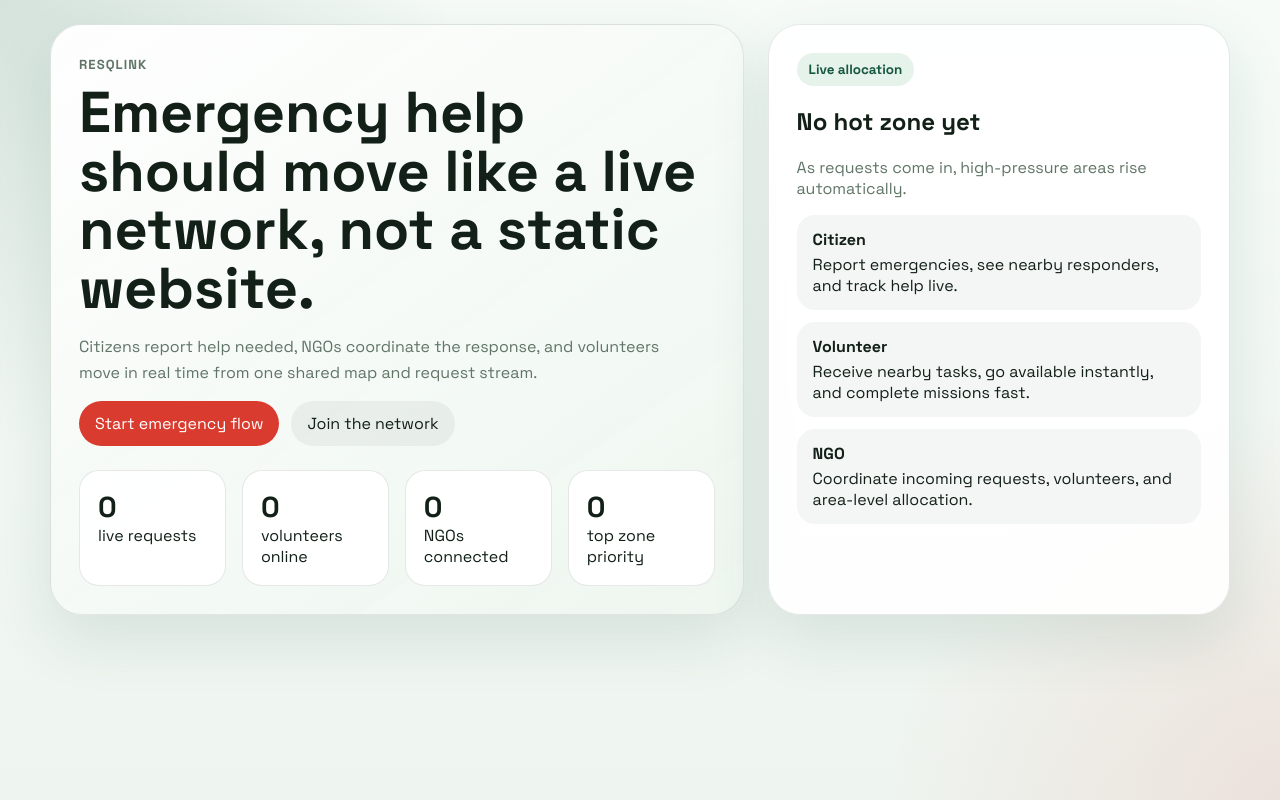
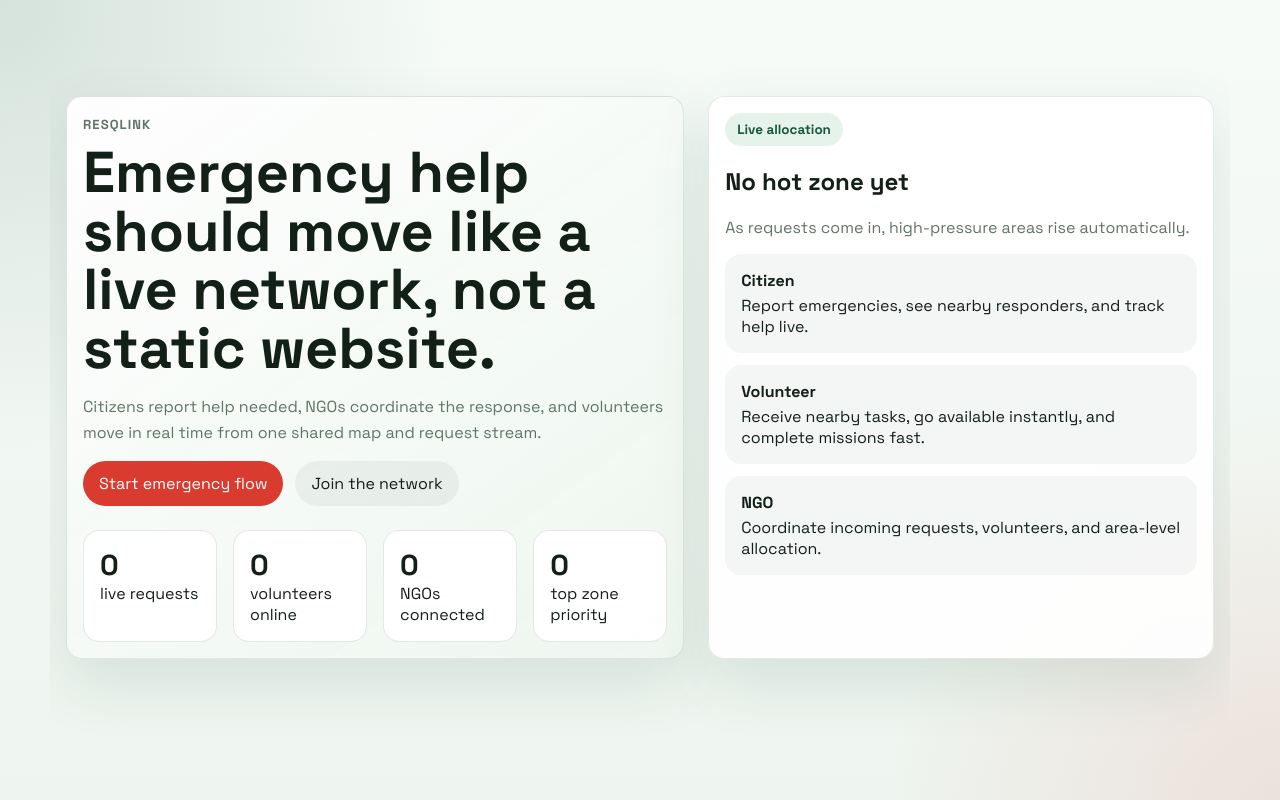
Before and after one commit to rohanbanakar26/resQlink, a React (Vite) app: page / in a window 1280 px wide. Built offline with nearby package versions, Linux system fonts and the light colour scheme; no server answers; the database is empty.

Commit message:
Fix app shell layout and map overlap

```diff
--- a/src/App.jsx
+++ b/src/App.jsx
@@ -1,6 +1,7 @@
 import { lazy, Suspense, useMemo, useState } from "react";
 import { Navigate, Route, Routes, useLocation, useNavigate } from "react-router-dom";
 import AppHeader from "./components/AppHeader";
+import AppLayout from "./components/AppLayout";
 import BottomNav from "./components/BottomNav";
 import EmergencyFAB from "./components/EmergencyFAB";
 import EmergencyForm from "./components/EmergencyForm";
@@ -55,11 +56,7 @@ function App() {
   const showShell = location.pathname !== "/";
   const showStickyCta = currentUser && location.pathname !== "/auth";
 
-  return (
-    <div className="app-shell">
-      {showShell ? <AppHeader /> : null}
-
-      <main className="page-shell">
+  const routes = (
     <Suspense fallback={<section className="page-skeleton">Loading ResQLink...</section>}>
       <Routes>
         <Route path="/" element={<LandingPage />} />
@@ -116,14 +113,17 @@ function App() {
         <Route path="*" element={<Navigate replace to={currentUser ? "/emergency" : "/"} />} />
       </Routes>
     </Suspense>
-      </main>
+  );
 
-      {showStickyCta ? <EmergencyFAB busy={sendingEmergency} onPress={openComposer} /> : null}
-
+  return (
+    <AppLayout
+      chromeBottom={showShell && !emergencyMode ? <BottomNav /> : null}
+      chromeTop={showShell ? <AppHeader /> : null}
+      floatingAction={showStickyCta ? <EmergencyFAB busy={sendingEmergency} onPress={openComposer} /> : null}
+    >
+      {routes}
       <EmergencyForm onClose={closeComposer} open={composerOpen} request={activeRequest} />
-
-      {showShell && !emergencyMode ? <BottomNav /> : null}
-    </div>
+    </AppLayout>
   );
 }
 
--- /dev/null
+++ b/src/components/AppLayout.jsx
@@ -0,0 +1,12 @@
+function AppLayout({ children, chromeTop, chromeBottom, floatingAction }) {
+  return (
+    <div className="app-shell">
+      {chromeTop}
+      <main className="page-shell">{children}</main>
+      {floatingAction}
+      {chromeBottom}
+    </div>
+  );
+}
+
+export default AppLayout;
--- a/src/index.css
+++ b/src/index.css
@@ -2,6 +2,11 @@
 
 :root {
   color-scheme: light;
+  --frame-max-width: 1180px;
+  --content-max-width: 600px;
+  --header-height: 72px;
+  --fab-offset: 80px;
+  --nav-height: 64px;
   --bg: #f3f7f3;
   --surface: rgba(255, 255, 255, 0.9);
   --surface-strong: #ffffff;
@@ -38,6 +43,7 @@ body {
   margin: 0;
   font-family: "Space Grotesk", sans-serif;
   color: var(--text);
+  overflow: hidden;
   background:
     radial-gradient(circle at top left, rgba(22, 87, 63, 0.15), transparent 30%),
     radial-gradient(circle at bottom right, rgba(217, 60, 47, 0.1), transparent 26%),
@@ -82,14 +88,21 @@ textarea {
 }
 
 .app-shell {
-  min-height: 100vh;
-  padding-bottom: 120px;
+  position: relative;
+  width: 100%;
+  height: 100dvh;
+  overflow: hidden;
+  padding-bottom: 0;
 }
 
 .page-shell {
-  width: min(1180px, calc(100% - 32px));
+  width: min(calc(100vw - 32px), var(--frame-max-width));
+  height: 100dvh;
   margin: 0 auto;
-  padding: 24px 0 40px;
+  overflow-y: auto;
+  overflow-x: hidden;
+  padding: calc(var(--header-height) + 24px) 16px 120px;
+  scroll-padding-top: calc(var(--header-height) + 16px);
 }
 
 .page-stack,
@@ -97,6 +110,8 @@ textarea {
 .auth-page {
   display: grid;
   gap: 24px;
+  min-width: 0;
+  align-content: start;
 }
 
 .page-skeleton,
@@ -109,8 +124,10 @@ textarea {
 }
 
 .app-header {
-  position: sticky;
+  position: fixed;
   top: 0;
+  left: 0;
+  width: 100%;
   z-index: 25;
   padding-top: 12px;
   backdrop-filter: blur(18px);
@@ -121,7 +138,7 @@ textarea {
 .header-row,
 .alert-panel,
 .alert-panel-card {
-  width: min(1180px, calc(100% - 32px));
+  width: min(calc(100vw - 32px), var(--frame-max-width));
   margin: 0 auto;
 }
 
@@ -325,7 +342,8 @@ textarea {
   bottom: 14px;
   transform: translateX(-50%);
   z-index: 20;
-  width: min(760px, calc(100% - 32px));
+  width: min(calc(100vw - 32px), 600px);
+  height: var(--nav-height);
   display: grid;
   grid-template-columns: repeat(5, minmax(0, 1fr));
   gap: 8px;
@@ -373,10 +391,12 @@ textarea {
 .emergency-fab {
   position: fixed;
   left: 50%;
-  bottom: 104px;
+  bottom: var(--fab-offset);
   transform: translateX(-50%);
   z-index: 21;
-  padding: 16px 24px;
+  width: auto;
+  max-width: min(calc(100vw - 120px), 360px);
+  padding: 14px 22px;
   border-radius: 999px;
   background: #ff3b30;
   color: #fff;
@@ -394,8 +414,13 @@ textarea {
 .split-grid,
 .request-layout {
   display: grid;
-  grid-template-columns: 1.2fr 0.8fr;
+  grid-template-columns: 1fr;
   gap: 24px;
+}
+
+.auth-page {
+  max-width: var(--content-max-width);
+  margin: 0 auto;
 }
 
 .hero-copy,
@@ -405,9 +430,11 @@ textarea {
 .card,
 .hero-card {
   border: 1px solid var(--line);
-  border-radius: var(--radius-xl);
+  border-radius: 16px;
   background: var(--surface);
   box-shadow: var(--shadow);
+  overflow: hidden;
+  min-width: 0;
 }
 
 .hero-copy,
@@ -415,7 +442,7 @@ textarea {
 .hero-card,
 .auth-card,
 .card {
-  padding: 28px;
+  padding: 16px;
 }
 
 .hero-copy {
@@ -457,14 +484,14 @@ textarea {
 }
 
 .hero-stats {
-  grid-template-columns: repeat(4, minmax(0, 1fr));
+  grid-template-columns: repeat(2, minmax(0, 1fr));
   margin-top: 24px;
 }
 
 .stat-card {
   min-width: 0;
-  padding: 18px;
-  border-radius: 20px;
+  padding: 16px;
+  border-radius: 16px;
   border: 1px solid var(--line);
   background: rgba(255, 255, 255, 0.9);
 }
@@ -505,15 +532,15 @@ textarea {
   min-width: 0;
   display: grid;
   gap: 4px;
-  padding: 14px 16px;
-  border-radius: var(--radius-md);
+  padding: 16px;
+  border-radius: 16px;
   background: rgba(18, 32, 24, 0.04);
 }
 
 .auth-shell {
   display: grid;
   gap: 24px;
-  padding: 24px;
+  padding: 16px;
 }
 
 .auth-copy {
@@ -522,7 +549,7 @@ textarea {
 }
 
 .role-grid {
-  grid-template-columns: repeat(3, minmax(0, 1fr));
+  grid-template-columns: 1fr;
 }
 
 .role-option,
@@ -532,9 +559,9 @@ textarea {
   min-width: 0;
   text-align: left;
   border: 1px solid var(--line);
-  border-radius: var(--radius-lg);
+  border-radius: 16px;
   background: rgba(255, 255, 255, 0.96);
-  padding: 18px;
+  padding: 16px;
 }
 
 .selected-role {
@@ -561,7 +588,7 @@ textarea {
 .hero-card.compact,
 .filter-card,
 .map-card {
-  padding: 24px;
+  padding: 16px;
 }
 
 .hero-card {
@@ -589,18 +616,18 @@ textarea {
 .review-card {
   display: grid;
   gap: 12px;
-  padding: 18px;
+  padding: 16px;
   border: 1px solid var(--line);
-  border-radius: 18px;
+  border-radius: 16px;
   background: rgba(18, 32, 24, 0.04);
 }
 
 .category-grid {
-  grid-template-columns: repeat(3, minmax(0, 1fr));
+  grid-template-columns: 1fr;
 }
 
 .category-grid.compact {
-  grid-template-columns: repeat(4, minmax(0, 1fr));
+  grid-template-columns: 1fr;
 }
 
 .category-card.active {
@@ -623,6 +650,7 @@ textarea {
   justify-content: space-between;
   gap: 16px;
   margin-bottom: 18px;
+  flex-wrap: wrap;
 }
 
 .status-pill {
@@ -658,14 +686,16 @@ textarea {
 .command-center {
   display: grid;
   gap: 20px;
-  grid-template-rows: minmax(320px, 50vh) minmax(260px, auto);
+  grid-template-columns: 1fr;
+  grid-template-rows: none;
+  align-items: start;
 }
 
 .request-card {
   width: 100%;
   min-width: 0;
-  padding: 20px;
-  border-radius: 22px;
+  padding: 16px;
+  border-radius: 16px;
   border: 1px solid var(--line);
   background: rgba(255, 255, 255, 0.96);
   box-shadow: var(--shadow);
@@ -693,6 +723,9 @@ textarea {
 
 .map-card {
   min-width: 0;
+  display: grid;
+  gap: 16px;
+  align-content: start;
 }
 
 .map-legend {
@@ -715,31 +748,37 @@ textarea {
 }
 
 .map-shell {
-  height: 420px;
+  height: 50vh;
+  max-height: 420px;
+  min-height: 280px;
   overflow: hidden;
-  border-radius: 22px;
+  border-radius: 16px;
+  position: relative;
+  isolation: isolate;
 }
 
 .command-center .map-shell {
-  height: 100%;
+  height: 50vh;
   min-height: 320px;
 }
 
 .feed-card {
-  min-height: 280px;
+  min-height: 0;
+  display: grid;
+  align-content: start;
 }
 
 .feed-scroll {
   display: grid;
   gap: 10px;
-  max-height: 340px;
-  overflow: auto;
+  max-height: none;
+  overflow: visible;
   padding-right: 4px;
 }
 
 .feed-item {
   padding: 16px;
-  border-radius: 18px;
+  border-radius: 16px;
   border: 1px solid var(--line);
   background: rgba(18, 32, 24, 0.03);
 }
@@ -760,7 +799,17 @@ textarea {
 }
 
 .leaflet-container {
-  border-radius: 22px;
+  border-radius: 16px;
+  width: 100%;
+  height: 100%;
+  z-index: 0;
+}
+
+.leaflet-pane,
+.leaflet-control,
+.leaflet-top,
+.leaflet-bottom {
+  z-index: 0;
 }
 
 .filter-card .tab-row button {
@@ -786,7 +835,7 @@ textarea {
 }
 
 .network-grid {
-  grid-template-columns: repeat(3, minmax(0, 1fr));
+  grid-template-columns: 1fr;
 }
 
 .network-head {
@@ -818,8 +867,8 @@ textarea {
   width: min(920px, 100%);
   max-height: calc(100vh - 48px);
   overflow: auto;
-  padding: 24px;
-  border-radius: 28px;
+  padding: 16px;
+  border-radius: 16px;
   border: 1px solid rgba(255, 255, 255, 0.28);
   background: rgba(255, 255, 255, 0.96);
   box-shadow: 0 24px 80px rgba(16, 18, 20, 0.28);
@@ -862,10 +911,10 @@ textarea {
 .alert-panel-card {
   margin-bottom: 12px;
   position: sticky;
-  top: 86px;
+  top: calc(var(--header-height) + 4px);
   z-index: 22;
   border: 1px solid rgba(255, 59, 48, 0.14);
-  border-radius: 22px;
+  border-radius: 16px;
   background: rgba(255, 255, 255, 0.96);
   box-shadow: 0 18px 48px rgba(16, 18, 20, 0.12);
 }
@@ -893,7 +942,7 @@ textarea {
   justify-content: space-between;
   gap: 14px;
   padding: 14px;
-  border-radius: 18px;
+  border-radius: 16px;
   background: rgba(255, 59, 48, 0.05);
 }
 
@@ -947,13 +996,14 @@ textarea {
   left: 50%;
   bottom: 0;
   transform: translateX(-50%);
-  width: min(760px, 100%);
+  width: min(100%, var(--content-max-width));
   max-height: min(82vh, 760px);
   overflow: auto;
-  padding: 18px 18px 28px;
-  border-radius: 28px 28px 0 0;
+  padding: 16px 16px 28px;
+  border-radius: 16px 16px 0 0;
   background: rgba(255, 255, 255, 0.98);
   box-shadow: 0 -18px 48px rgba(16, 18, 20, 0.16);
+  z-index: 40;
 }
 
 .sheet-handle {
@@ -976,17 +1026,6 @@ textarea {
 }
 
 @media (max-width: 980px) {
-  .landing-hero,
-  .split-grid,
-  .request-layout,
-  .role-grid,
-  .network-grid,
-  .category-grid.compact,
-  .hero-stats,
-  .form-grid {
-    grid-template-columns: 1fr;
-  }
-
   .hero-card,
   .header-row,
   .sheet-head,
@@ -999,8 +1038,47 @@ textarea {
     justify-content: flex-start;
   }
 
+}
+
+@media (min-width: 640px) {
+  .hero-stats {
+    grid-template-columns: repeat(4, minmax(0, 1fr));
+  }
+
+  .category-grid {
+    grid-template-columns: repeat(2, minmax(0, 1fr));
+  }
+
+  .category-grid.compact,
+  .role-grid,
+  .network-grid {
+    grid-template-columns: repeat(2, minmax(0, 1fr));
+  }
+
+  .form-grid {
+    grid-template-columns: repeat(2, minmax(0, 1fr));
+  }
+}
+
+@media (min-width: 1024px) {
+  .landing-hero,
+  .split-grid,
+  .request-layout {
+    grid-template-columns: 1.1fr 0.9fr;
+  }
+
   .command-center {
-    grid-template-rows: minmax(280px, 42vh) auto;
+    grid-template-columns: minmax(0, 1.05fr) minmax(0, 0.95fr);
+    align-items: start;
+  }
+
+  .network-grid,
+  .role-grid {
+    grid-template-columns: repeat(3, minmax(0, 1fr));
+  }
+
+  .category-grid.compact {
+    grid-template-columns: repeat(4, minmax(0, 1fr));
   }
 }
 
@@ -1010,7 +1088,7 @@ textarea {
   .header-row,
   .alert-panel,
   .alert-panel-card {
-    width: min(100%, calc(100% - 24px));
+    width: min(calc(100vw - 24px), var(--frame-max-width));
   }
 
   .page-shell {
@@ -1032,15 +1110,9 @@ textarea {
     bottom: 10px;
   }
 
-  .sticky-emergency-cta {
-    bottom: 92px;
-    width: calc(100% - 64px);
-    text-align: center;
-  }
-
   .emergency-fab {
-    bottom: 92px;
-    width: calc(100% - 64px);
+    bottom: 80px;
+    max-width: calc(100% - 96px);
     text-align: center;
   }
 
```
Lines whose indentation alone changed are shown as unchanged.
